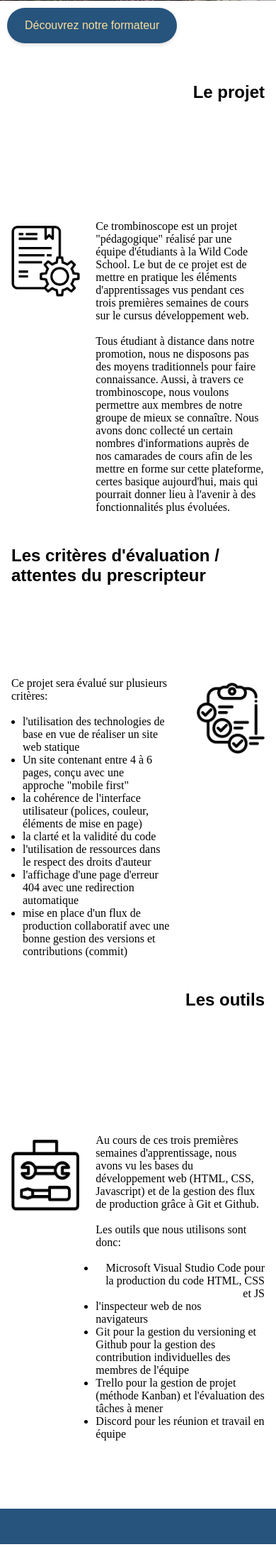
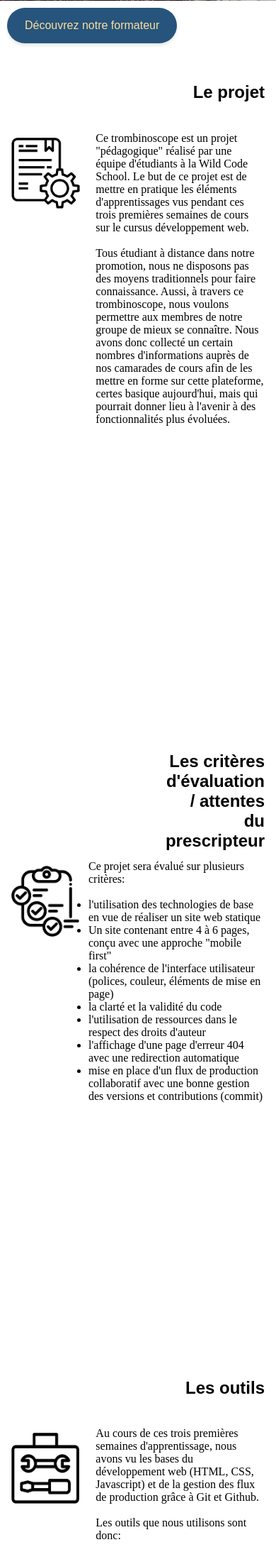
Before and after one commit to bebaile/projet1-group3-outsiders, a PHP site: page /apropos.html in a window 390 px wide. Shown: the part 383-2563 px from the top of the page at 71% size. Run offline with PHP 8.4, Linux system fonts and the light colour scheme; some web fonts are replaced.

Commit message:
ajout de classes + début de travail pour affichage de l'icone au milieu en mobile first

```diff
--- a/apropos.html
+++ b/apropos.html
@@ -44,9 +44,9 @@
       <main class="main apropos">
         <section class="project">
           <div class="sub-content">
-            <div><h2>Le projet</h2></div>
-            <div><img src="./img/icon-project.png" alt="project icon - Project by Komkrit Noenpoempisut from NounProject.com"></div>
-            <div>
+            <div class="sub-content-title"><h2>Le projet</h2></div>
+            <div class="sub-content-img"><img src="./img/icon-project.png" alt="project icon - Project by Komkrit Noenpoempisut from NounProject.com"></div>
+            <div class="sub-content-paragraph">
                 Ce trombinoscope est un projet "pédagogique" réalisé par une <a>équipe d'étudiants</a> à la Wild Code School. Le but de ce projet est de mettre en pratique les éléments d'apprentissages vus pendant ces trois premières semaines de cours sur le cursus développement web.<br><br>
                 Tous étudiant à distance dans notre promotion, nous ne disposons pas des moyens traditionnels pour faire connaissance. Aussi, à travers ce trombinoscope, nous voulons permettre aux membres de notre groupe de mieux se connaître. Nous avons donc collecté un certain nombres d'informations auprès de nos camarades de cours afin de les mettre en forme sur cette plateforme, certes basique aujourd'hui, mais qui pourrait donner lieu à l'avenir à des fonctionnalités plus évoluées.
             </div>
@@ -54,8 +54,9 @@
         </section>
         <section  class="requirements">
           <div class="sub-content">
-            <div id="specific"><h2>Les critères d'évaluation / attentes du prescripteur</h2></div>
-            <div id="specific-paragraph">
+            <div class="sub-content-title" id="specific"><h2>Les critères d'évaluation / attentes du prescripteur</h2></div>
+            <div class="sub-content-img" id="specific-image"><img src="./img/icon-requirements.png" alt="requirement icon - Requirement by Kukuh Wachyu Bias from NounProject.com"> </div>
+            <div class="sub-content-paragraph" id="specific-paragraph">
               Ce projet sera évalué sur plusieurs critères:<br><br>
               <ul>
                 <li>l'utilisation des technologies de base en vue de réaliser un site web statique </li>
@@ -67,14 +68,13 @@
                 <li>mise en place d'un flux de production collaboratif avec une bonne gestion des versions et contributions (commit)</li>
               </ul>
             </div>
-            <div id="specific-image"><img src="./img/icon-requirements.png" alt="requirement icon - Requirement by Kukuh Wachyu Bias from NounProject.com"> </div>
           </div>
         </section>
         <section class="tools">
           <div class="sub-content">
-            <div><h2>Les outils</h2></div>
-            <div><img src="./img/icon-tools.png" alt="tools icon - Tools by Vectorstall from NounProject.com" id="tools"></div>
-            <div>
+            <div class="sub-content-title"><h2>Les outils</h2></div>
+            <div class="sub-content-img"><img src="./img/icon-tools.png" alt="tools icon - Tools by Vectorstall from NounProject.com" id="tools"></div>
+            <div class="sub-content-paragraph">
               Au cours de ces trois premières semaines d'apprentissage, nous avons vu les bases du développement web (HTML, CSS, Javascript) et de la gestion des flux de production grâce à Git et Github. <br><br>
               Les outils que nous utilisons sont donc: <br><br>
               <ul id="">
--- a/style.css
+++ b/style.css
@@ -549,7 +549,7 @@ main.equipe{
 ** A propos - Basile
 */
 
-
+/* Header - basile */
 header {
     background-image: url("./img/mountain-landscape-gcbb2346f5_1920.jpg");
     background-size: cover;
@@ -568,6 +568,7 @@ header {
     filter: drop-shadow(2px 2px 1px rgba(0, 0, 0, 0.623));
 }
 
+/* styles généraux pour main */
 main.apropos{
     margin: 0 0.5rem;
     max-width: 600px;
@@ -581,27 +582,69 @@ section > div {
 .sub-content {
     display: grid;
     grid-template-columns: 1fr 1fr 1fr;
-    grid-template-rows: 0.5fr 1fr;
+    grid-template-rows: 0.2fr 1fr 1fr;
     padding: 1rem;
 }
 
-section :first-child {
+.sub-content-title {
   grid-column: 3/4;
   text-align: right;
 }
 
-section :nth-child(2) {
+.sub-content-img {
     grid-column: 1/2;
+    padding: 0 0.8rem 0 0 ;
+    max-width: 65ch;
+    text-align: left;
 }
 
-section :nth-child(3) {
+
+.sub-content-img > img {
+    height: 100px;
+    margin: 0.5rem 0;
+}
+
+.sub-content-paragraph {
     grid-column: 2/4;
     text-align: left;
 }
 
+@media screen and (min-width: 600px) {
+    .sub-content {
+        display: grid;
+        grid-template-columns: 1fr 1fr 1fr;
+        grid-template-rows: 0.2fr 1fr;
+        padding: 1rem;
+    }
+
+    .sub-content-title {
+      grid-column: 3/4;
+      text-align: right;
+    }
+
+    .sub-content-img {
+        grid-column: 1/2;
+        padding: 0 0.8rem 0 0 ;
+        max-width: 65ch;
+        text-align: left;
+    }
 
 
-#specific {
+    .sub-content-img > img {
+        height: 100px;
+        margin: 0.5rem 0;
+    }
+
+    .sub-content-paragraph {
+        grid-column: 2/4;
+        text-align: left;
+    }
+}
+
+
+/* style specific to the midle subcontent */
+
+/* #specific-title {
     grid-column: 1/4;
 }
 
@@ -623,19 +666,9 @@ section :nth-child(3) {
 #specific-image {
     grid-column: 3/4;
     text-align: right;
-}
+} */
 
-.sub-content :nth-child(2) {
-    padding: 0 0.8rem 0 0 ;
-    max-width: 65ch;
-    text-align: left;
-}
-
-div > img {
-    height: 100px;
-    margin: 0.5rem 0;
-}
-
+/* affichage specific img tools */
 img#tools {
     max-width: 96px;
 }
```
Also changed, not shown: 2 other files.
